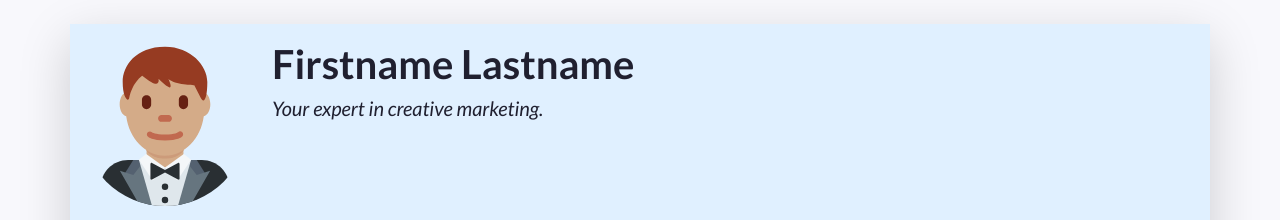
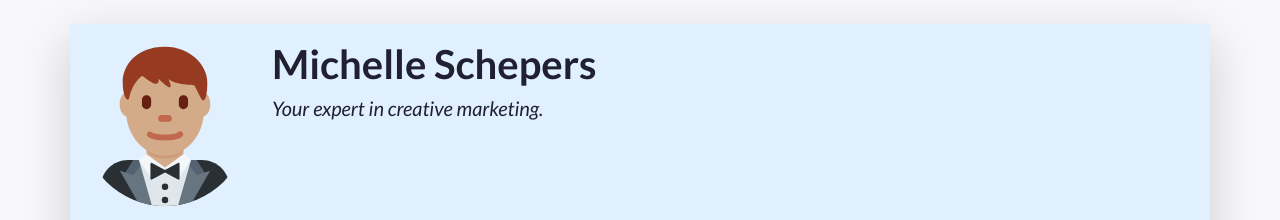
Before and after one commit to MichelleSchepers/RNMichelle, a plain HTML site: page index.html in a window 1280 px wide. Shown: the top 220 px of the page. Drawn offline with nearby package versions, Linux system fonts and the light colour scheme.

Commit message:
Update index.html
Changed my name

```diff
--- a/index.html
+++ b/index.html
@@ -54,7 +54,7 @@
           A container to wrap around your name and tagline. Full-width at small size, then columns of increasing size.
         -->
         <div class="col-12 col-sm-8 col-md-9 col-lg-10 my-3 header-content">
-          <h1 class="fw-bolder">Firstname Lastname</h1>
+          <h1 class="fw-bolder">Michelle Schepers&nbsp;</h1>
           <h5 class="fst-italic tagline">Your expert in creative marketing.</h5>
         </div>
       </header>
```
